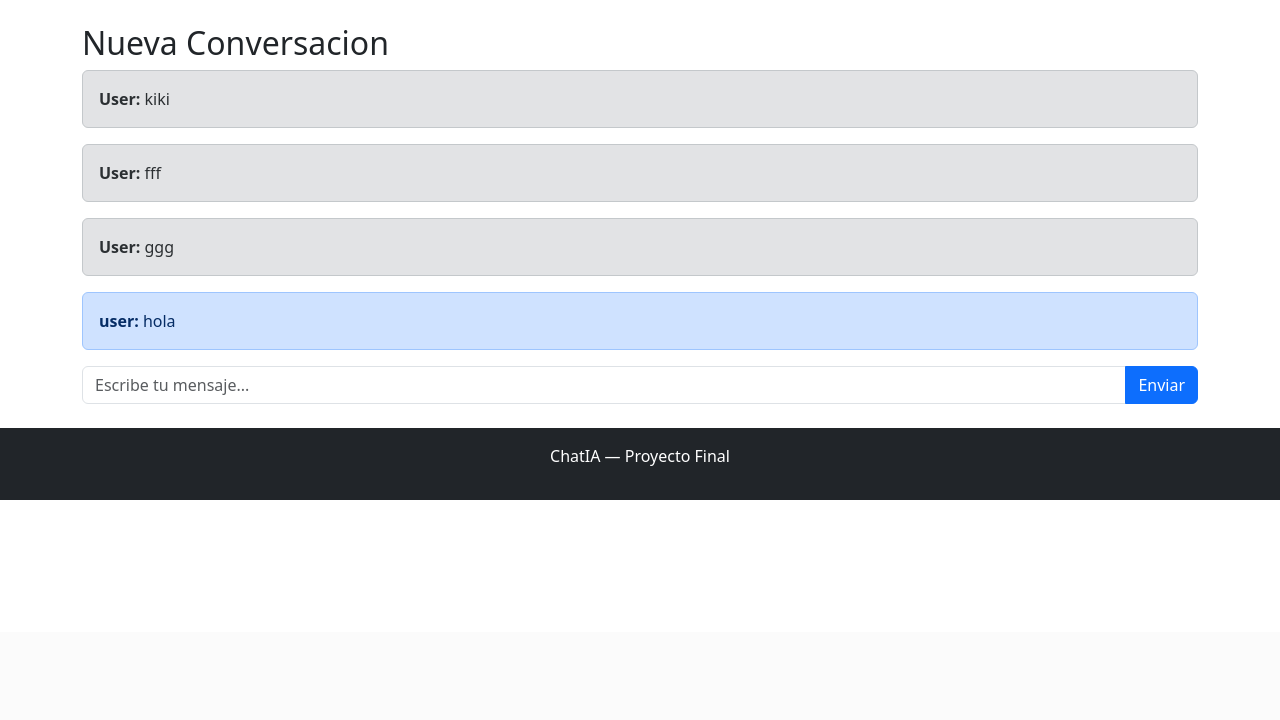
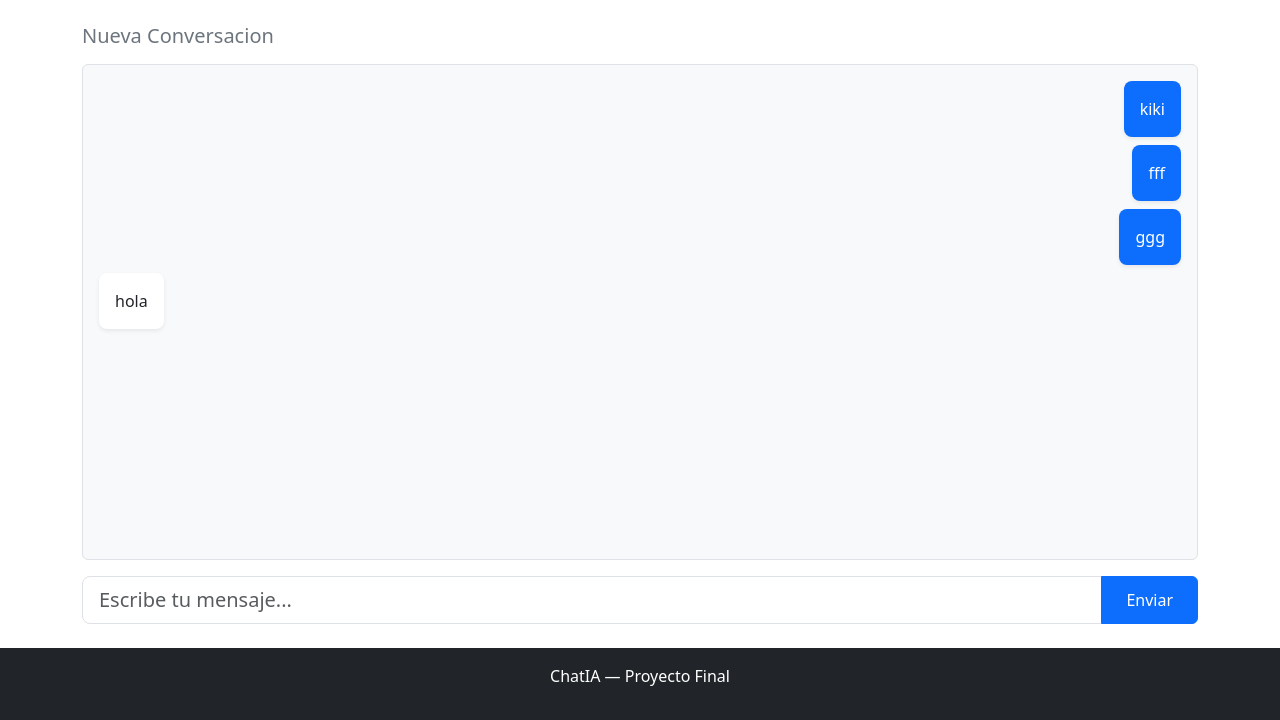
Before and after one commit to molilobo/final-chatia, a Django app: page /chat/1/ in a window 1280 px wide. Shown: the part 168-888 px from the top of the page. Before the commit the page ends 668 px from the top, so only its background shows below. Run offline with Django 5.2, Linux system fonts and the light colour scheme; a user stored in the database is signed in; data comes from the database, SQL or seed files in the repository.

Commit message:
Edit chat_detalle.html

```diff
--- a/chat/templates/chat/chat_detalle.html
+++ b/chat/templates/chat/chat_detalle.html
@@ -3,25 +3,39 @@
 {% block title %}{{ conv.titulo }}{% endblock %}
 
 {% block content %}
-<h2>{{ conv.titulo }}</h2>
+<div class="d-flex flex-column" style="height: 75vh;">
 
-<div id="mensajes" class="mb-3">
+    <h5 class="mb-3 text-secondary">{{ conv.titulo }}</h5>
+
+    <!-- Área de mensajes -->
+    <div id="mensajes" class="flex-grow-1 overflow-auto mb-3 p-3 rounded"
+         style="background:#f8f9fa; border: 1px solid #dee2e6;">
+
         {% if mensaje %}
             {% for msg in mensaje %}
-        <div class="alert {% if msg.rol == 'user' %}alert-primary{% else %}alert-secondary{% endif %}">
-            <strong>{{ msg.rol }}:</strong> {{ msg.contenido }}
+                <div class="d-flex {% if msg.rol == 'User' %}justify-content-end{% else %}justify-content-start{% endif %} mb-2">
+                    <div class="p-3 rounded-3 shadow-sm"
+                         style="max-width:75%;
+                                background: {% if msg.rol == 'User' %}#0d6efd{% else %}#ffffff{% endif %};
+                                color: {% if msg.rol == 'User' %}#ffffff{% else %}#212529{% endif %};">
+                        {{ msg.contenido }}
+                    </div>
                 </div>
             {% endfor %}
         {% else %}
-    <p class="text-muted">Escribe el primer mensaje.</p>
+            <p class="text-center text-muted mt-5">Escribe el primer mensaje.</p>
         {% endif %}
     </div>
 
+    <!-- Input -->
     <form method="post">
         {% csrf_token %}
         <div class="input-group">
-        <input type="text" name="mensaje" class="form-control" placeholder="Escribe tu mensaje...">
-        <button class="btn btn-primary" type="submit">Enviar</button>
+            <input type="text" name="mensaje" class="form-control form-control-lg"
+                   placeholder="Escribe tu mensaje..." autocomplete="off">
+            <button class="btn btn-primary px-4" type="submit">Enviar</button>
         </div>
     </form>
+
+</div>
 {% endblock %}
```
Lines whose indentation alone changed are shown as unchanged.
